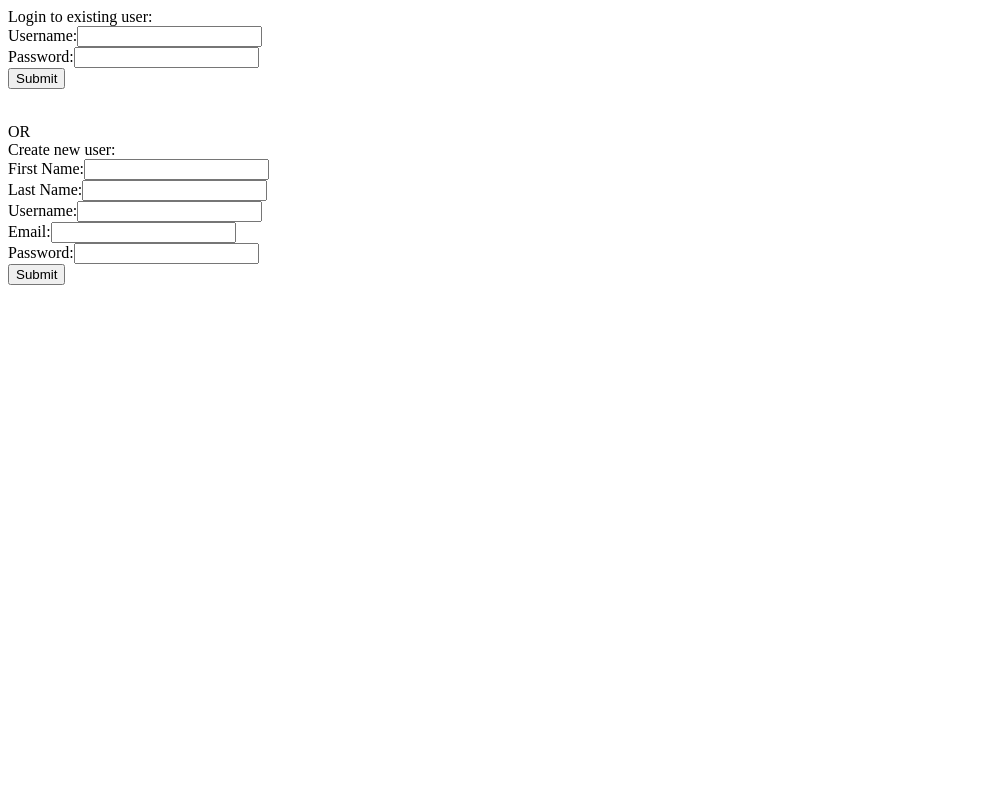
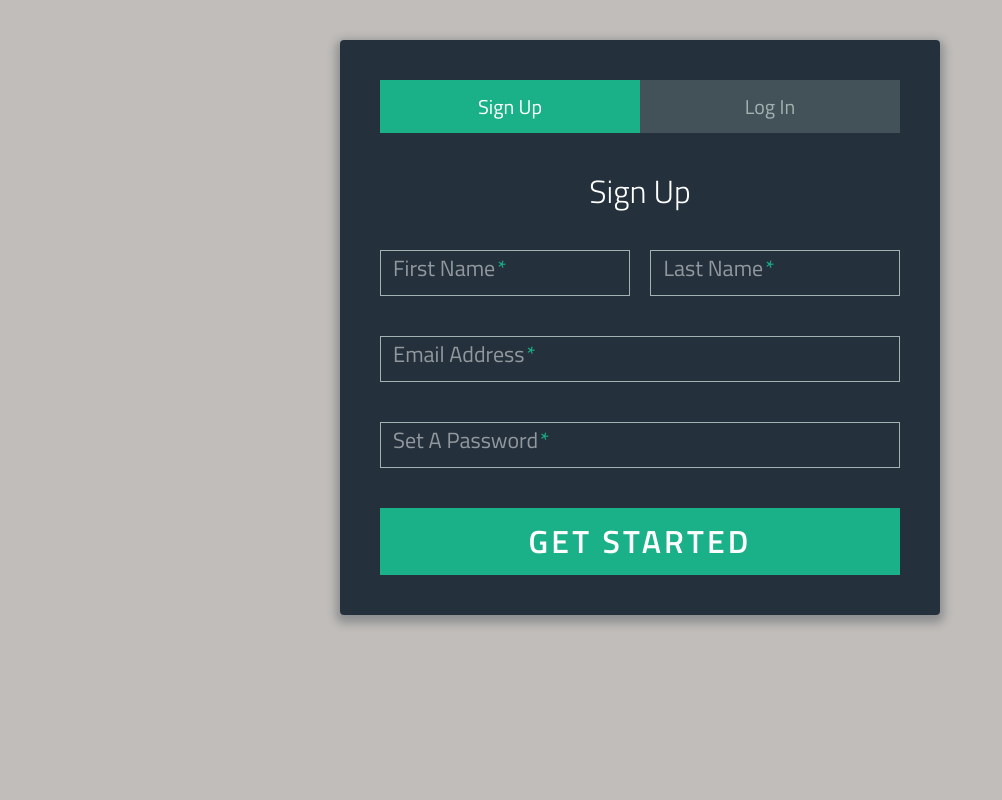
Before and after one commit to matcpn/real-estate, a Django app: page /login/ in a window 1280 px wide. Shown: the whole page, without its empty margins (0-1002 px from the left). Run offline with Django 3.2, Linux system fonts and the light colour scheme; some libraries are stand-ins or nearby versions.

Commit message:
updating the login page

```diff
--- /dev/null
+++ b/mysite/housing/static/style.css
@@ -0,0 +1,178 @@
+*, *:before, *:after {
+  box-sizing: border-box;
+}
+
+html {
+  overflow-y: scroll;
+}
+
+body {
+  background: #c1bdba;
+  font-family: 'Titillium Web', sans-serif;
+}
+
+a {
+  text-decoration: none;
+  color: #1ab188;
+  -webkit-transition: .5s ease;
+  transition: .5s ease;
+}
+a:hover {
+  color: #179b77;
+}
+
+.form {
+  background: rgba(19, 35, 47, 0.9);
+  padding: 40px;
+  max-width: 600px;
+  margin: 40px auto;
+  border-radius: 4px;
+  box-shadow: 0 4px 10px 4px rgba(19, 35, 47, 0.3);
+}
+
+.tab-group {
+  list-style: none;
+  padding: 0;
+  margin: 0 0 40px 0;
+}
+.tab-group:after {
+  content: "";
+  display: table;
+  clear: both;
+}
+.tab-group li a {
+  display: block;
+  text-decoration: none;
+  padding: 15px;
+  background: rgba(160, 179, 176, 0.25);
+  color: #a0b3b0;
+  font-size: 20px;
+  float: left;
+  width: 50%;
+  text-align: center;
+  cursor: pointer;
+  -webkit-transition: .5s ease;
+  transition: .5s ease;
+}
+.tab-group li a:hover {
+  background: #179b77;
+  color: #ffffff;
+}
+.tab-group .active a {
+  background: #1ab188;
+  color: #ffffff;
+}
+
+.tab-content > div:last-child {
+  display: none;
+}
+
+h1 {
+  text-align: center;
+  color: #ffffff;
+  font-weight: 300;
+  margin: 0 0 40px;
+}
+
+label {
+  position: absolute;
+  -webkit-transform: translateY(6px);
+          transform: translateY(6px);
+  left: 13px;
+  color: rgba(255, 255, 255, 0.5);
+  -webkit-transition: all 0.25s ease;
+  transition: all 0.25s ease;
+  -webkit-backface-visibility: hidden;
+  pointer-events: none;
+  font-size: 22px;
+}
+label .req {
+  margin: 2px;
+  color: #1ab188;
+}
+
+label.active {
+  -webkit-transform: translateY(50px);
+          transform: translateY(50px);
+  left: 2px;
+  font-size: 14px;
+}
+label.active .req {
+  opacity: 0;
+}
+
+label.highlight {
+  color: #ffffff;
+}
+
+input, textarea {
+  font-size: 22px;
+  display: block;
+  width: 100%;
+  height: 100%;
+  padding: 5px 10px;
+  background: none;
+  background-image: none;
+  border: 1px solid #a0b3b0;
+  color: #ffffff;
+  border-radius: 0;
+  -webkit-transition: border-color .25s ease, box-shadow .25s ease;
+  transition: border-color .25s ease, box-shadow .25s ease;
+}
+input:focus, textarea:focus {
+  outline: 0;
+  border-color: #1ab188;
+}
+
+textarea {
+  border: 2px solid #a0b3b0;
+  resize: vertical;
+}
+
+.field-wrap {
+  position: relative;
+  margin-bottom: 40px;
+}
+
+.top-row:after {
+  content: "";
+  display: table;
+  clear: both;
+}
+.top-row > div {
+  float: left;
+  width: 48%;
+  margin-right: 4%;
+}
+.top-row > div:last-child {
+  margin: 0;
+}
+
+.button {
+  border: 0;
+  outline: none;
+  border-radius: 0;
+  padding: 15px 0;
+  font-size: 2rem;
+  font-weight: 600;
+  text-transform: uppercase;
+  letter-spacing: .1em;
+  background: #1ab188;
+  color: #ffffff;
+  -webkit-transition: all 0.5s ease;
+  transition: all 0.5s ease;
+  -webkit-appearance: none;
+}
+.button:hover, .button:focus {
+  background: #179b77;
+}
+
+.button-block {
+  display: block;
+  width: 100%;
+}
+
+.forgot {
+  margin-top: -20px;
+  text-align: right;
+}
--- a/mysite/housing/templates/login.html
+++ b/mysite/housing/templates/login.html
@@ -1,27 +1,98 @@
-Login to existing user:
-<form action="{% url 'housing:authenticate_user' %}" method="post">
-{% csrf_token %}
-Username:<input type="text" name="username"/>
-<br>
-Password:<input type="password" name="password"/>
-<br>
-<input type="submit"/>
-</form>
-<br>
-OR
-<br>
-Create new user:
-<form action="{% url 'housing:create_user' %}" method="post">
-{% csrf_token %}
-First Name:<input type="text" name="first_name"/>
-<br>
-Last Name:<input type="text" name="last_name"/>
-<br>
-Username:<input type="text" name="username"/>
-<br>
-Email:<input type="text" name="email"/>
-<br>
-Password:<input type="password" name="password"/>
-<br>
-<input type="submit"/>
-</form>
+{% load static %}
+<!DOCTYPE html>
+<html >
+<head>
+  <meta charset="UTF-8">
+  <title>Sign-Up/Login Form</title>
+  <link href='https://fonts.googleapis.com/css?family=Titillium+Web:400,300,600' rel='stylesheet' type='text/css'>
+  <link rel="stylesheet" href="https://cdnjs.cloudflare.com/ajax/libs/normalize/5.0.0/normalize.min.css">
+  <link rel="stylesheet" href="../static/style.css">
+
+</head>
+
+<body>
+  <div class="form">
+
+      <ul class="tab-group">
+        <li class="tab active"><a href="#signup">Sign Up</a></li>
+        <li class="tab"><a href="#login">Log In</a></li>
+      </ul>
+
+      <div class="tab-content">
+        <div id="signup">
+          <h1>Sign Up</h1>
+
+          <form action="{% url 'housing:create_user' %}" method="post">
+          {% csrf_token %}
+          <div class="top-row">
+            <div class="field-wrap">
+              <label>
+                First Name<span class="req">*</span>
+              </label>
+              <input type="text" name="first_name" required autocomplete="off" />
+            </div>
+
+            <div class="field-wrap">
+              <label>
+                Last Name<span class="req">*</span>
+              </label>
+              <input type="text" name="last_name" required autocomplete="off"/>
+            </div>
+          </div>
+
+          <div class="field-wrap">
+            <label>
+              Email Address<span class="req">*</span>
+            </label>
+            <input type="email" name="email" required autocomplete="off"/>
+          </div>
+
+          <div class="field-wrap">
+            <label>
+              Set A Password<span class="req">*</span>
+            </label>
+            <input type="password" name="password" required autocomplete="off"/>
+          </div>
+
+          <button type="submit" class="button button-block"/>Get Started</button>
+
+          </form>
+
+        </div>
+
+        <div id="login">
+          <h1>Welcome Back!</h1>
+
+          <form action="{% url 'housing:authenticate_user' %}" method="post">
+          {% csrf_token %}
+            <div class="field-wrap">
+            <label>
+              Email Address<span class="req">*</span>
+            </label>
+            <input type="email" name="email" required autocomplete="off"/>
+          </div>
+
+          <div class="field-wrap">
+            <label>
+              Password<span class="req">*</span>
+            </label>
+            <input type="password" name="password" required autocomplete="off"/>
+          </div>
+
+          <p class="forgot"><a href="#">Forgot Password?</a></p>
+
+          <button class="button button-block"/>Log In</button>
+
+          </form>
+
+        </div>
+
+      </div><!-- tab-content -->
+
+</div> <!-- /form -->
+  <script src='http://cdnjs.cloudflare.com/ajax/libs/jquery/2.1.3/jquery.min.js'></script>
+
+    <script src="../static/index.js"></script>
+
+</body>
+</html>
--- a/mysite/housing/views.py
+++ b/mysite/housing/views.py
@@ -23,13 +23,12 @@ def logout_view(request):
 def authenticate_user(request):
 	if request.method == 'POST':
 		# .. authenticate your user
-		username = request.POST['username']
+		email = request.POST['email']
 		password = request.POST['password']
-		user = authenticate(request, username=username, password=password)
+		user = authenticate(request, username=email, password=password)
 		if user is not None:
 			auth_login(request, user)
-			# redirect to the value of next if it is entered, otherwise
-			# to /accounts/profile/
+			# redirect to the value of next if it is entered
 			return redirect(request.POST.get('next','/'))
 		else:
 			return render(request, 'login.html')
@@ -37,19 +36,24 @@ def authenticate_user(request):
 def create_user(request):
 	if request.method == 'POST':
 		# .. authenticate your user
-		username = request.POST['username']
 		password = request.POST['password']
 		email = request.POST['email']
+		username = "wtf man"
 		first_name = request.POST['first_name']
 		last_name = request.POST['last_name']
 		user = User.objects.create_user(username, email, password)
+		print(last_name)
+		print(first_name)
+		print(email)
+		print(username)
+		print(password)
+		print(user)
 		user.last_name = last_name
 		user.first_name = first_name
 		user.save()
 		if user is not None:
 			auth_login(request, user)
-			# redirect to the value of next if it is entered, otherwise
-			# to /accounts/profile/
+			# redirect to the value of next if it is entered
 			return redirect(request.POST.get('next','/'))
 		else:
 			return render(request, 'login.html')
--- a/mysite/mysite/settings.py
+++ b/mysite/mysite/settings.py
@@ -120,9 +120,7 @@ USE_TZ = True
 
 STATIC_URL = '/static/'
 
-STATICFILES_DIRS = [
-    os.path.join(BASE_DIR, "housing/static"),
-]
+STATIC_ROOT = 'C:\Users\Matt\Google Drive\website for dad\website\mysite\housing\static'
 
 MEDIA_URL = '/media/'
 
```
Also changed, not shown: mysite/housing/static/index.js (added, +43 -0 lines).
